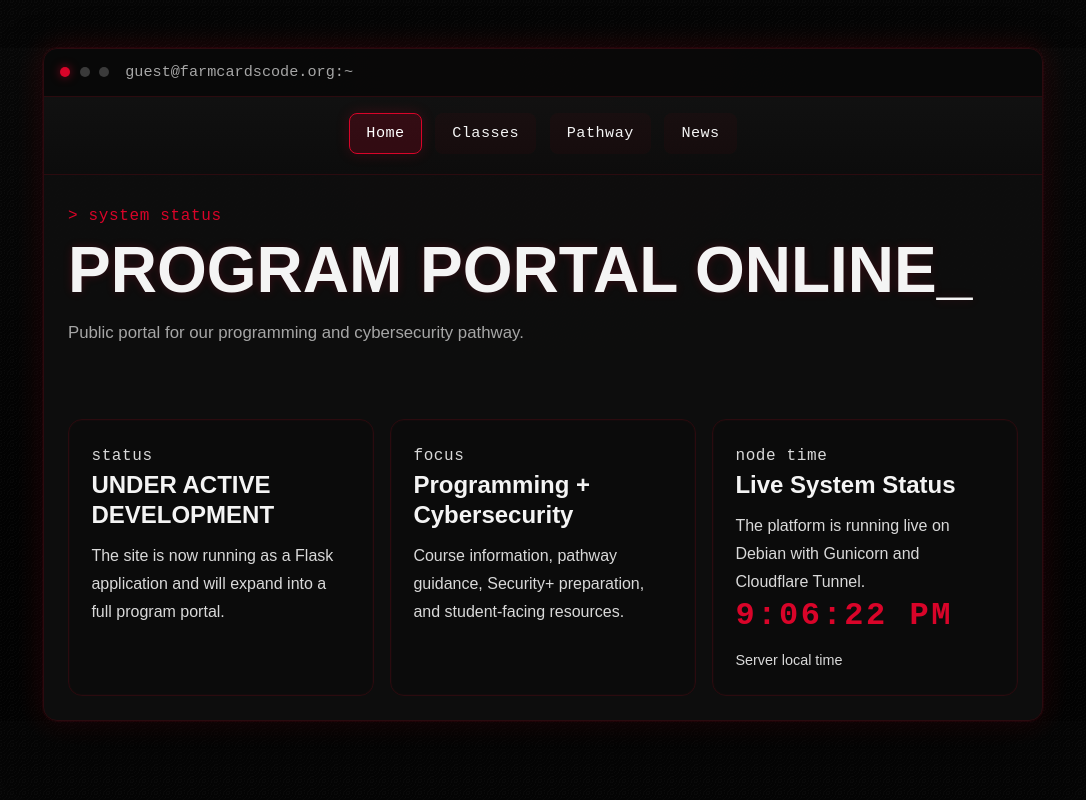
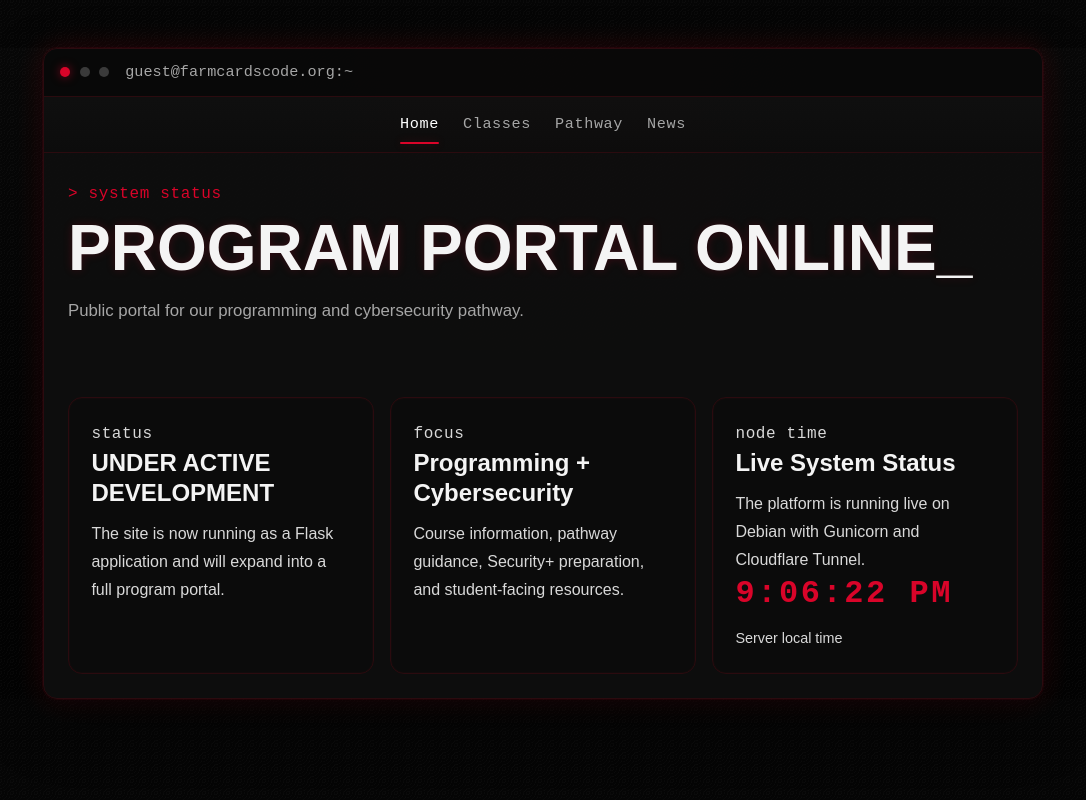
Before and after one commit to FarmCardsCode/www-farmcardscode, a Flask app: page / in a window 1280 px wide. Shown: the whole page, without its empty margins (97-1183 px from the left). Run offline with Flask 3, Linux system fonts and the light colour scheme.

Commit message:
Update nav-bar css for modern styling

```diff
--- a/app/static/css/style.css
+++ b/app/static/css/style.css
@@ -216,44 +216,68 @@ body {
 .site-nav {
   display: flex;
   justify-content: center;
-  flex-wrap: wrap;
-  gap: 0.85rem;
-  padding: 1rem 1.5rem 1.25rem;
+  align-items: center;
+  gap: 1.5rem;
+  padding: 0.95rem 1.5rem;
   border-bottom: 1px solid var(--panel-border);
   background: linear-gradient(
     to bottom,
-    rgba(20, 20, 20, 0.55),
-    rgba(10, 10, 10, 0.35)
+    rgba(18, 18, 18, 0.42),
+    rgba(8, 8, 8, 0.2)
   );
 }
 
 .nav-link {
+  position: relative;
   display: inline-block;
-  padding: 0.65rem 1rem;
-  border: 1px solid transparent;
-  border-radius: 8px;
-  color: var(--text);
+  padding: 0.2rem 0;
+  color: var(--muted);
   text-decoration: none;
   font-family: "Courier New", Courier, monospace;
   font-size: 0.95rem;
-  letter-spacing: 0.03em;
-  background: rgba(217, 4, 41, 0.04);
-  transition: all 0.2s ease;
+  letter-spacing: 0.04em;
+  transition: color 0.2s ease, text-shadow 0.2s ease;
 }
 
 .nav-link:hover {
-  color: #ffffff;
-  border-color: var(--red-dim);
-  background: rgba(217, 4, 41, 0.12);
-  box-shadow: 0 0 12px rgba(217, 4, 41, 0.14);
-  transform: translateY(-1px);
+  color: var(--text);
+  text-shadow: 0 0 8px rgba(217, 4, 41, 0.16);
+}
+
+.nav-link::after {
+  content: "";
+  position: absolute;
+  left: 0;
+  bottom: -0.45rem;
+  width: 100%;
+  height: 2px;
+  background: var(--red);
+  border-radius: 999px;
+  transform: scaleX(0);
+  transform-origin: center;
+  transition: transform 0.2s ease;
+  box-shadow: 0 0 10px rgba(217, 4, 41, 0.22);
+}
+
+.nav-link:hover::after,
+.nav-link.active::after {
+  transform: scaleX(1);
 }
 
 .nav-link.active {
   color: #ffffff;
-  border-color: var(--red);
-  background: rgba(217, 4, 41, 0.18);
-  box-shadow: 0 0 14px rgba(217, 4, 41, 0.2);
+}
+
+@media (max-width: 640px) {
+  .site-nav {
+    gap: 1rem;
+    padding: 0.85rem 1rem;
+    flex-wrap: wrap;
+  }
+
+  .nav-link {
+    font-size: 0.9rem;
+  }
 }
 
 .section-block {
```
